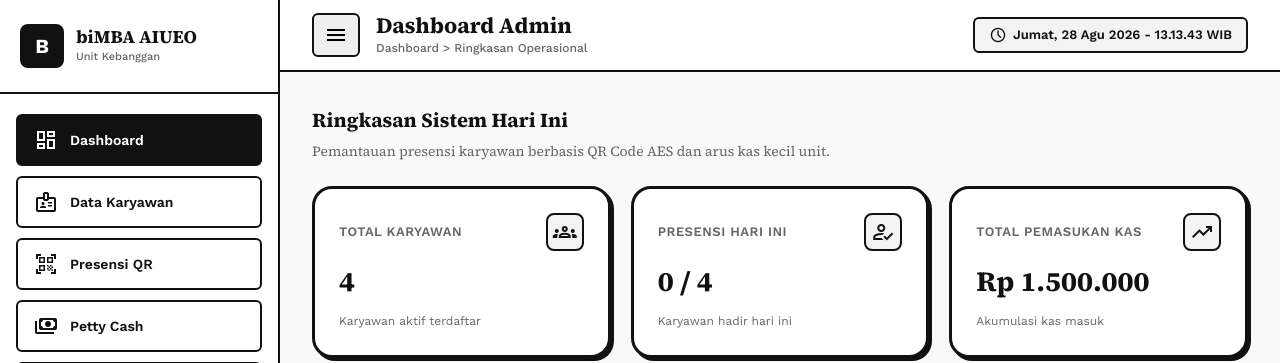
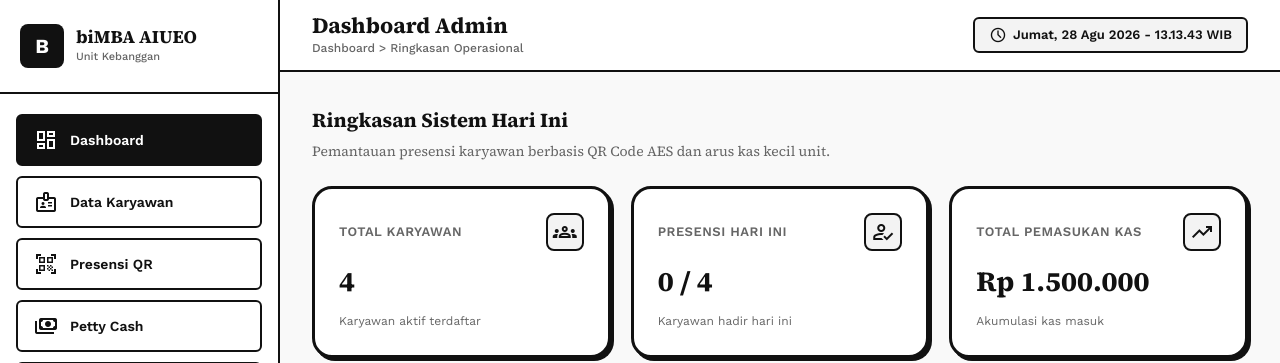
Before and after one commit to Arfwjn/Bimba-AIUEO, a PHP site: page /index.php in a window 1280 px wide. Shown: the top 363 px of the page. Run offline with PHP 8.4, Linux system fonts and the light colour scheme; a user stored in the database is signed in; data comes from the database, SQL or seed files in the repository; data that the repository does not hold is empty; some libraries are stand-ins or nearby versions.

Commit message:
style: hide hamburger menu button on desktop/pc (> 992px) and display only on mobile/tablet drawer view

```diff
--- a/assets/css/style.css
+++ b/assets/css/style.css
@@ -1161,8 +1161,16 @@ input[type="file"]::-webkit-file-upload-button:hover {
     }
 }
 
+/* Sidebar Toggle Button: Hidden on Desktop/PC/Laptop (> 992px), Visible ONLY on Mobile/Tablet (<= 992px) */
+#sidebarToggle {
+    display: none !important;
+}
+
 /* 2. Tablets & Mobile Drawer Boundary (<= 992px) */
 @media (max-width: 992px) {
+    #sidebarToggle {
+        display: inline-flex !important;
+    }
     .sidebar {
         position: fixed;
         top: 0;
```
